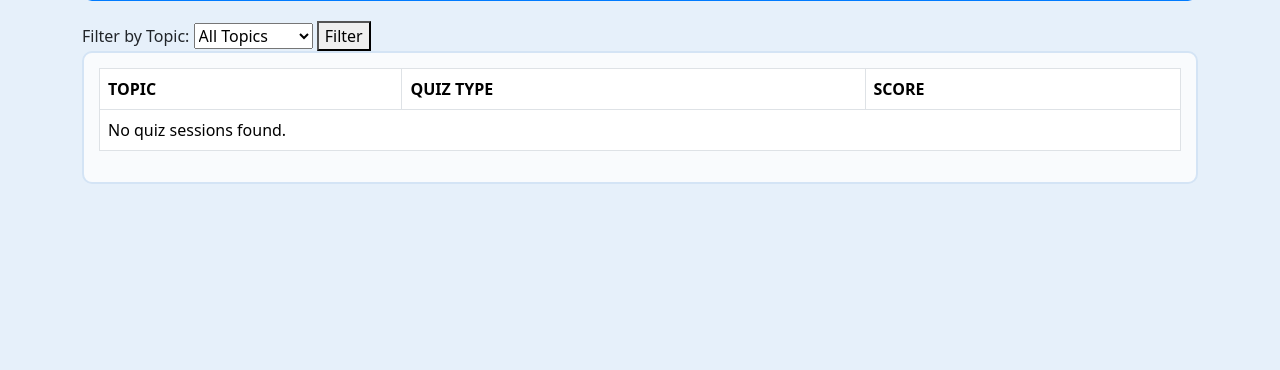
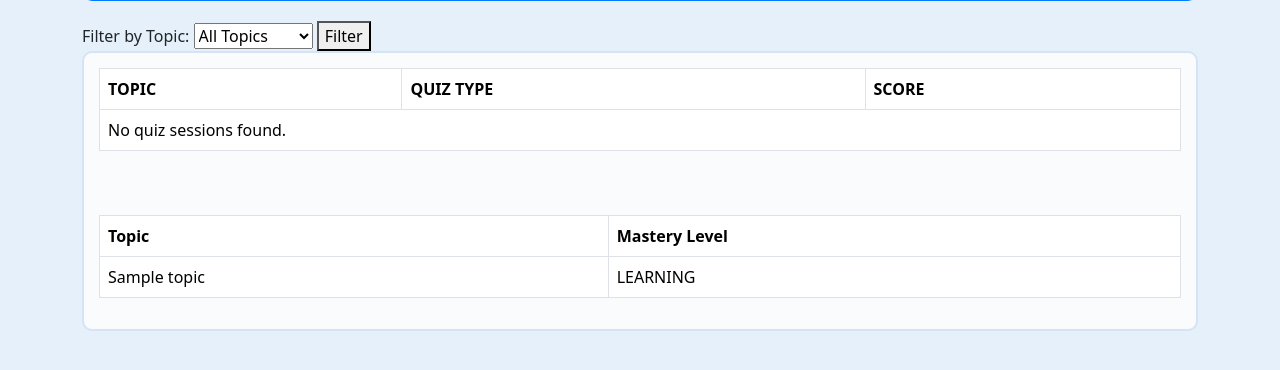
Before and after one commit to s0l1tary/IM3180-Project, a Django app: page /grades/ in a window 1280 px wide. Shown: the part 179-549 px from the top of the page. Run offline with Django 5.2, Linux system fonts and the light colour scheme; a user stored in the database is signed in; tables that the repository leaves empty hold one stand-in row (values such as "Sample post"); data that the repository does not hold is empty.

Commit message:
now shows mastery level of each topic

```diff
--- a/mysite/main/models.py
+++ b/mysite/main/models.py
@@ -31,5 +31,6 @@
     score = models.DecimalField(max_digits=5, decimal_places=2)
     created_at = models.DateTimeField(auto_now_add=True)
 
+
     def __str__(self):
         return f"{self.user} - {self.topic.name} ({self.quiz_type})"
--- a/mysite/main/templates/main/grades.html
+++ b/mysite/main/templates/main/grades.html
@@ -65,6 +65,26 @@
                 {% endfor %}
             </tbody>
         </table>
+        <br><br>
+        <table class="table table-bordered">
+            <thead>
+                <tr>
+                    <th>Topic</th>
+                    <th>Mastery Level</th>
+                </tr>
+            </thead>
+            <tbody>
+                {% for progress in queryset %}
+                <tr>
+                    <td>{{ progress.topic.name }}</td>
+                    <td>{{ progress.mastery_level }}</td>
+                {% empty %}
+                <tr>
+                    <td colspan="6" class="text-center">No progress records found.</td>
+                </tr>
+                {% endfor %}
+            </tbody>
+        </table>
         <!-- <table class="table table-bordered">
             <thead>
                 <tr>
--- a/mysite/main/views.py
+++ b/mysite/main/views.py
@@ -59,14 +59,15 @@
             # If topic doesn't exist, show all sessions
             pass
 
+    if request.user.is_authenticated:
+        queryset = queryset.filter(user=request.user)
 
     context = {
         'quiz_sessions': quiz_sessions,
         'topics': topics,
         'selected_topic': selected_topic,
+        'queryset' : queryset,
     }
 
 
-    if request.user.is_authenticated:
-        queryset = queryset.filter(user=request.user)
     return render(request, 'main/grades.html', context)
```
